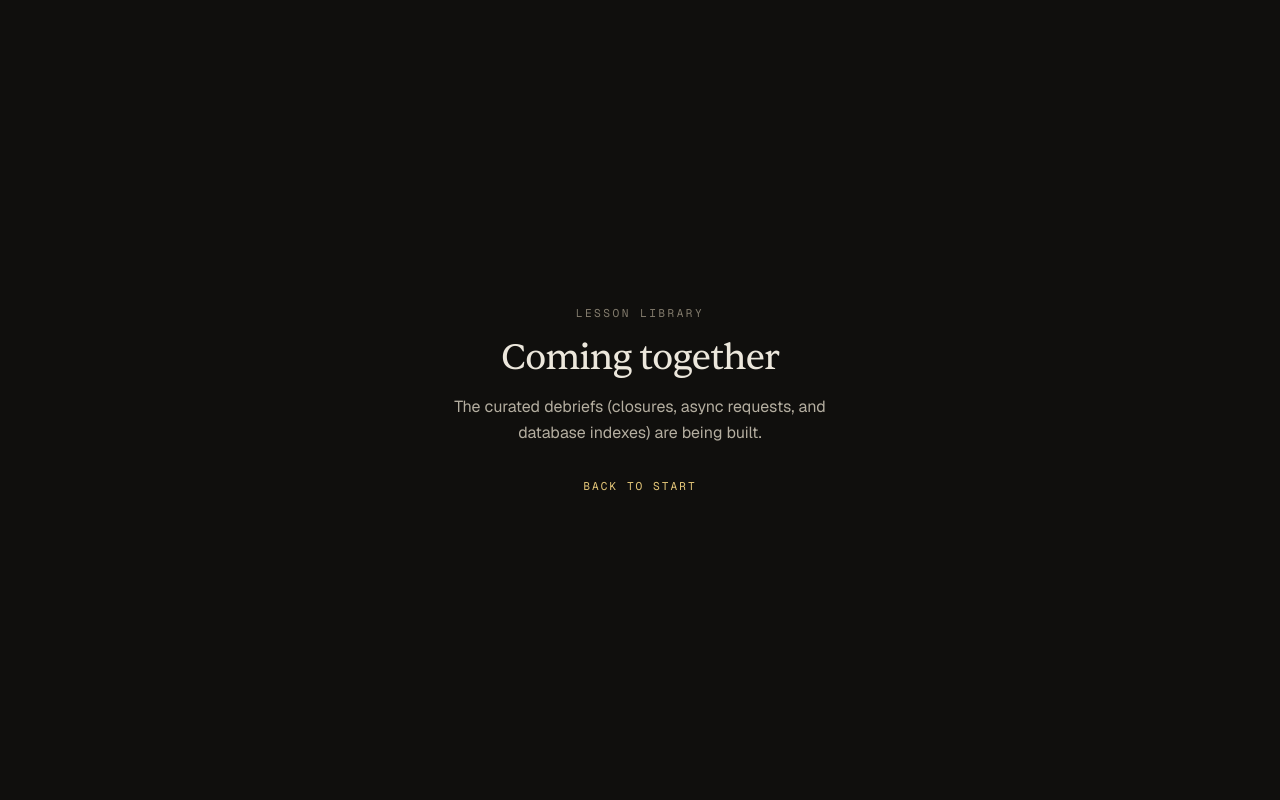
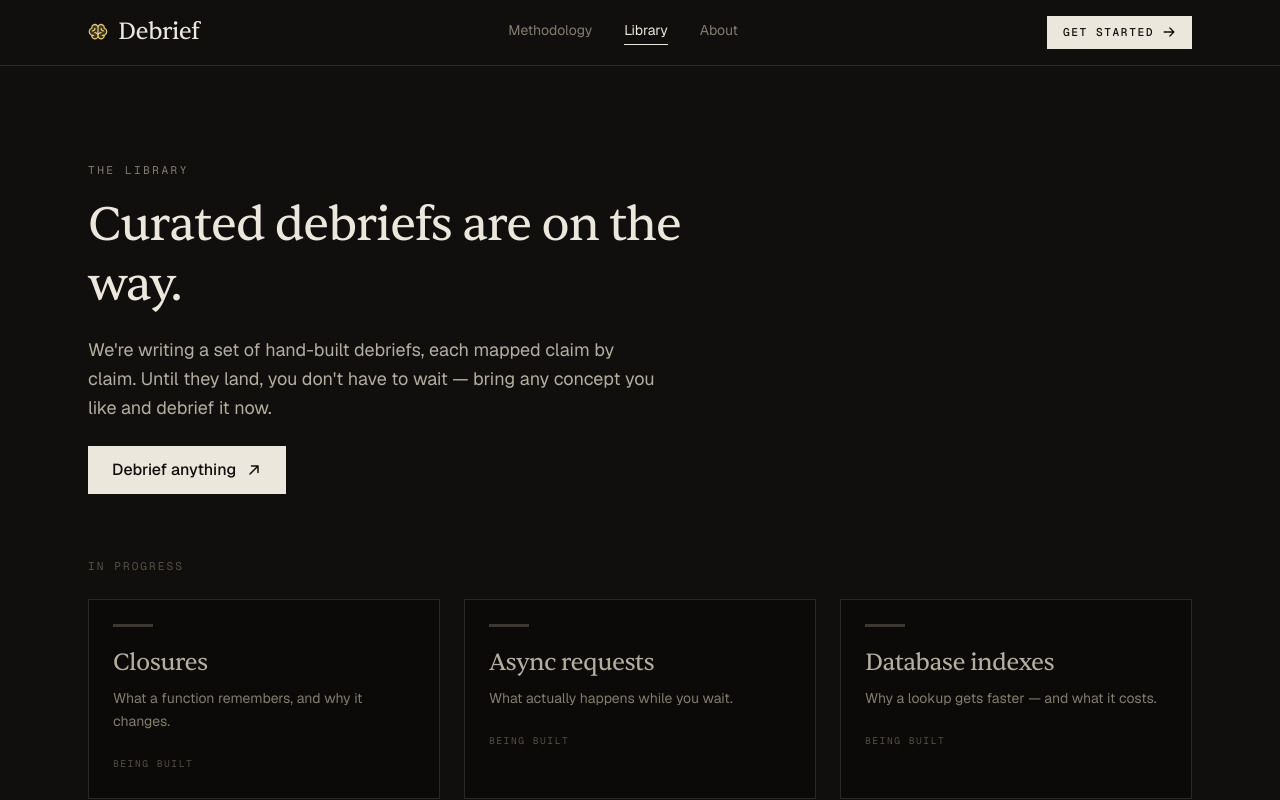
Before and after one commit to Sammy949/debrief, a Next.js app: page /lessons in a window 1280 px wide. Shown: the top 800 px of the page. Built offline with nearby package versions, Linux system fonts and the light colour scheme.

Commit message:
feat(lessons): honest in-progress library state
Replace the bare placeholder with a real empty state: what's coming (closures,
async, indexes) as non-clickable 'being built' cards, and a clear path to
debrief anything now. Shares the site header/footer.

```diff
--- a/src/app/lessons/page.tsx
+++ b/src/app/lessons/page.tsx
@@ -1,24 +1,70 @@
+import type { Metadata } from "next";
 import Link from "next/link";
+import { ArrowUpRight } from "@phosphor-icons/react/dist/ssr";
+import { SiteHeader } from "@/components/site-header";
+import { SiteFooter } from "@/components/site-footer";
+
+export const metadata: Metadata = {
+  title: "Library · Debrief",
+  description: "Curated debriefs, being built. Start an open debrief on anything in the meantime.",
+};
+
+const UPCOMING = [
+  { title: "Closures", note: "What a function remembers, and why it changes." },
+  { title: "Async requests", note: "What actually happens while you wait." },
+  { title: "Database indexes", note: "Why a lookup gets faster — and what it costs." },
+];
 
 export default function LessonsPage() {
   return (
-    <main className="flex flex-1 flex-col items-center justify-center px-6 text-center">
+    <>
+      <SiteHeader />
+      <main className="mx-auto w-full max-w-6xl flex-1 px-6 py-24">
         <p className="font-mono text-[0.7rem] tracking-[0.22em] uppercase text-muted-ink">
-        Lesson library
+          The library
         </p>
-      <h1 className="mt-4 font-serif text-4xl tracking-tight text-ivory">
-        Coming together
+        <h1 className="mt-4 max-w-2xl font-serif text-4xl leading-tight tracking-tight text-ivory sm:text-5xl">
+          Curated debriefs are on the way.
         </h1>
-      <p className="mt-4 max-w-sm leading-relaxed text-ivory-dim">
-        The curated debriefs (closures, async requests, and database indexes)
-        are being built.
+        <p className="mt-5 max-w-xl text-lg leading-relaxed text-ivory-dim">
+          We&apos;re writing a set of hand-built debriefs, each mapped claim by claim.
+          Until they land, you don&apos;t have to wait — bring any concept you like and
+          debrief it now.
         </p>
+
+        <div className="mt-6">
           <Link
-        href="/"
-        className="mt-8 font-mono text-[0.7rem] tracking-[0.18em] uppercase text-amber transition-colors hover:text-ivory"
+            href="/debrief/new"
+            className="group inline-flex items-center gap-2.5 bg-ivory px-6 py-3 font-medium text-obsidian transition-colors hover:bg-amber"
           >
-        Back to start
+            Debrief anything
+            <ArrowUpRight
+              weight="bold"
+              className="size-4 transition-transform group-hover:-translate-y-0.5 group-hover:translate-x-0.5"
+            />
           </Link>
+        </div>
+
+        {/* what's coming — an honest empty state, not fake-clickable cards */}
+        <div className="mt-16">
+          <p className="font-mono text-[0.7rem] tracking-[0.18em] uppercase text-ghost">
+            In progress
+          </p>
+          <ul className="mt-6 grid list-none gap-6 p-0 md:grid-cols-3">
+            {UPCOMING.map((l) => (
+              <li key={l.title} className="border border-line bg-surface-lowest p-6">
+                <span className="block h-[3px] w-10 bg-line-strong" aria-hidden="true" />
+                <h2 className="mt-5 font-serif text-2xl tracking-tight text-ivory-dim">{l.title}</h2>
+                <p className="mt-2 text-sm leading-relaxed text-muted-ink">{l.note}</p>
+                <span className="mt-6 inline-block font-mono text-[0.6rem] tracking-[0.16em] uppercase text-ghost">
+                  Being built
+                </span>
+              </li>
+            ))}
+          </ul>
+        </div>
       </main>
+      <SiteFooter />
+    </>
   );
 }
```
Lines whose indentation alone changed are shown as unchanged.
